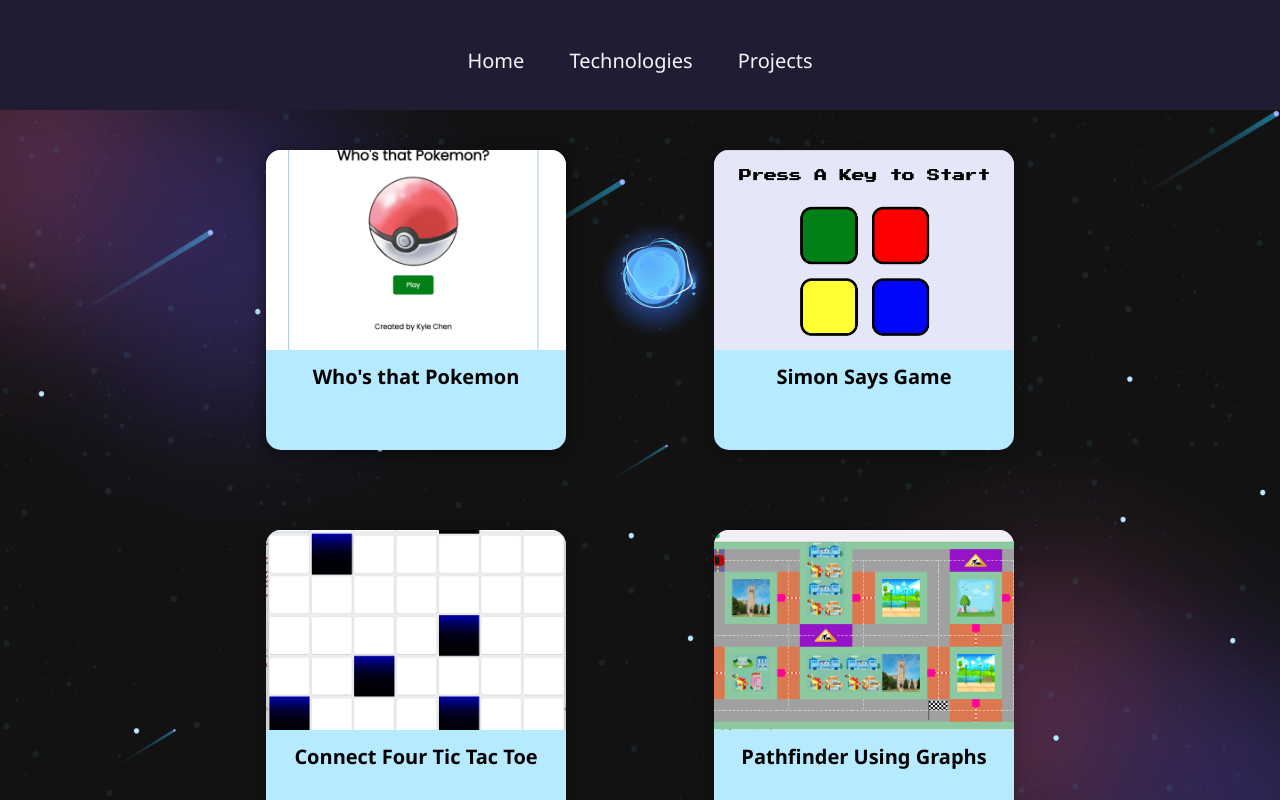
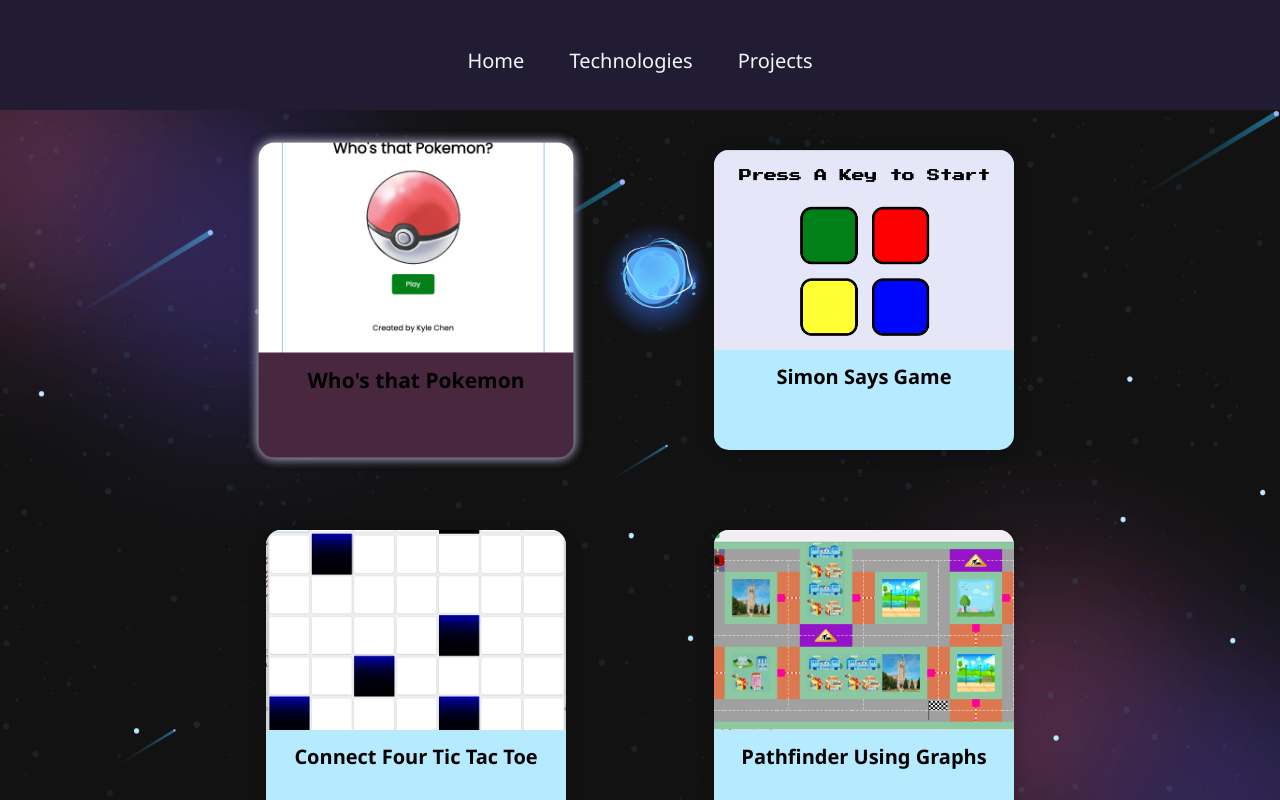
Before and after one commit to elyknehc/personal-website, a React (Create React App) app: page /projects in a window 1280 px wide. In both pictures the pointer is over the element 416 px from the left and 300 px from the top of the page. Shown: the top 800 px of the page. Built offline with nearby package versions, Linux system fonts and the light colour scheme.

Commit message:
update hover css

```diff
--- a/src/styles/ProjectDisplay.css
+++ b/src/styles/ProjectDisplay.css
@@ -24,6 +24,14 @@
 	border-radius: 10px;
 }
 
+.project img:hover {
+	color: black;
+	background: #49273f;
+	box-shadow: 0 0 10px lightblue, 0 0 10px #49273f, 0 0 10px #49273f;
+	transform: scale(1.05);
+	transition: 0.5s all cubic-bezier(0.075, 0.82, 0.165, 1);
+}
+
 .project p {
 	font-size: 40px;
 	color: white;
--- a/src/styles/Projects.css
+++ b/src/styles/Projects.css
@@ -36,10 +36,13 @@
 	text-align: center;
 	background-color: #b5eaff;
 }
+
 .projectItem:hover {
-	box-shadow: 0px 3px 15px rgba(0, 0, 0, 0.5);
-	transition: 0.3s ease-in;
-	cursor: pointer;
+	color: black;
+	background: #49273f;
+	box-shadow: 0 0 10px lightblue, 0 0 10px #49273f, 0 0 10px #49273f;
+	transform: scale(1.05);
+	transition: 0.5s all cubic-bezier(0.075, 0.82, 0.165, 1);
 }
 
 .projectItem .bgImage {
```
